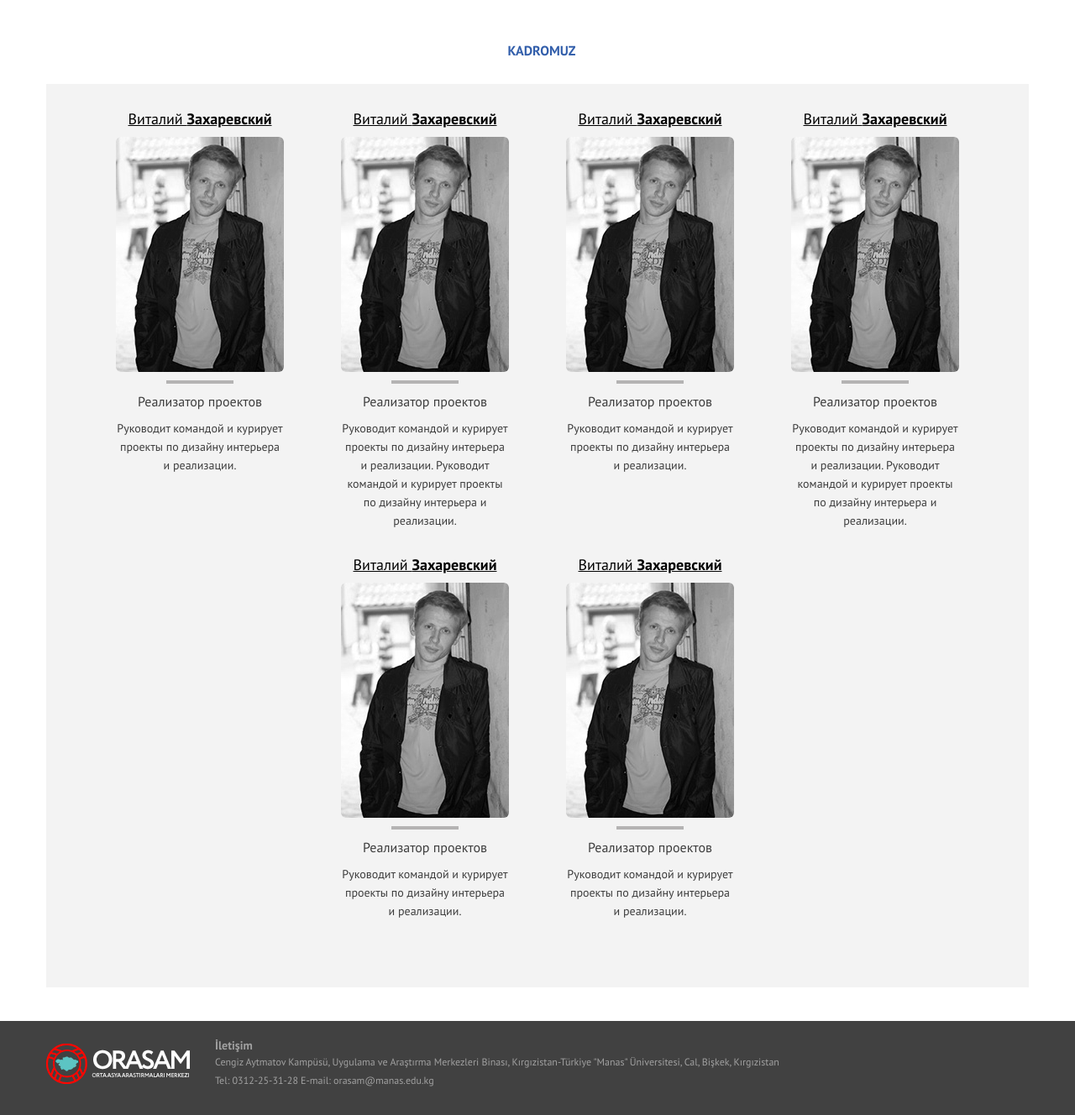
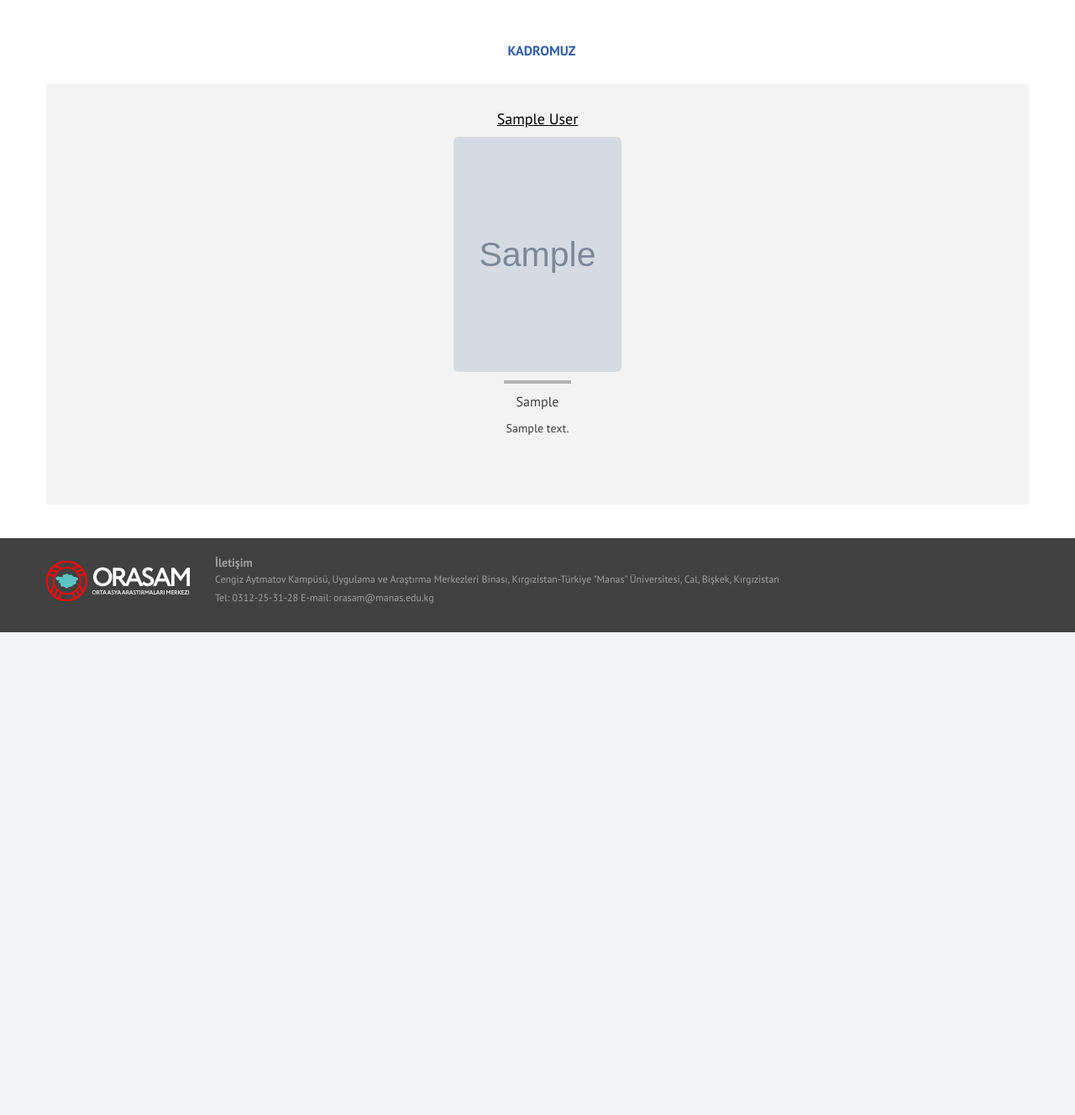
Before and after one commit to katalyzator/orasam, a Django app: template templates/members.html in a window 1280 px wide. Shown: the part 160-1488 px from the top of the page at 84% size. After the commit the page ends 913 px from the top, so only its background shows below. Run offline with Django 3.2, Linux system fonts and the light colour scheme; the template is opened without the code that fills it: values that come from a table or form of the project are taken from there, others are empty; tables that the repository leaves empty hold one stand-in row (values such as "Sample post"); grey boxes marked "Sample" are stand-in pictures; parts of the project's set-up code (start-up, migrations or seed data) failed here and were passed over.

Commit message:
something changes

```diff
--- a/main/views.py
+++ b/main/views.py
@@ -66,7 +66,8 @@ def group_view(request):
 
 
 def member_view(request):
-    context = {}
+    members = Employee.objects.all()
+    context = {"members": members}
     template = 'members.html'
 
     return render(request, template, context)
--- a/templates/activities.html
+++ b/templates/activities.html
@@ -21,7 +21,7 @@
 
                             <div class="link group">
                                 <a href="#">REad more</a>
-                                <span>16.02.2017</span>
+                                <span>{{ item.timestamp }}</span>
                             </div>
                         </div>
                     </div>
--- a/templates/members.html
+++ b/templates/members.html
@@ -7,85 +7,18 @@
     <div class="m_bg">
         <div class="m_content grid">
             <h4>Kadromuz</h4>
-
             <div class="members">
+                {% for item in members %}
                     <div class="member">
-                <h3><a href="#">Виталий <span>Захаревский</span></a></h3>
-
+                        <h3><a href="#">{{ item.name }}</a></h3>
                         <div class="m_img">
-                    <img src="{% static 'images/member1.jpg' %}" alt="image">
+                            <img src="{{ item.image.url }}" alt="image">
                         </div>
-
                         <div class="line"></div>
-
-                <p>Реализатор проектов</p>
-                <p>Руководит командой и курирует проекты по дизайну интерьера и реализации. </p>
+                        <p>{{ item.position }}</p>
+                        <p>{{ item.description }} </p>
                     </div>
-
-            <div class="member">
-                <h3><a href="#">Виталий <span>Захаревский</span></a></h3>
-
-                <div class="m_img">
-                    <img src="{% static 'images/member1.jpg' %}" alt="image">
-                </div>
-
-                <div class="line"></div>
-
-                <p>Реализатор проектов</p>
-                <p>Руководит командой и курирует проекты по дизайну интерьера и реализации. Руководит командой и курирует проекты по дизайну интерьера и реализации.</p>
-            </div>
-
-            <div class="member">
-                <h3><a href="#">Виталий <span>Захаревский</span></a></h3>
-
-                <div class="m_img">
-                    <img src="{% static 'images/member1.jpg' %}" alt="image">
-                </div>
-
-                <div class="line"></div>
-
-                <p>Реализатор проектов</p>
-                <p>Руководит командой и курирует проекты по дизайну интерьера и реализации.</p>
-            </div>
-
-            <div class="member">
-                <h3><a href="#">Виталий <span>Захаревский</span></a></h3>
-
-                <div class="m_img">
-                    <img src="assets/images/member1.jpg" alt="image">
-                </div>
-
-                <div class="line"></div>
-
-                <p>Реализатор проектов</p>
-                <p>Руководит командой и курирует проекты по дизайну интерьера и реализации. Руководит командой и курирует проекты по дизайну интерьера и реализации.</p>
-            </div>
-
-            <div class="member">
-                <h3><a href="#">Виталий <span>Захаревский</span></a></h3>
-
-                <div class="m_img">
-                    <img src="assets/images/member1.jpg" alt="image">
-                </div>
-
-                <div class="line"></div>
-
-                <p>Реализатор проектов</p>
-                <p>Руководит командой и курирует проекты по дизайну интерьера и реализации.</p>
-            </div>
-
-            <div class="member">
-                <h3><a href="#">Виталий <span>Захаревский</span></a></h3>
-
-                <div class="m_img">
-                    <img src="assets/images/member1.jpg" alt="image">
-                </div>
-
-                <div class="line"></div>
-
-                <p>Реализатор проектов</p>
-                <p>Руководит командой и курирует проекты по дизайну интерьера и реализации.</p>
-            </div>
+                {% endfor %}
             </div>
         </div>
     </div>
```
Lines whose indentation alone changed are shown as unchanged.
